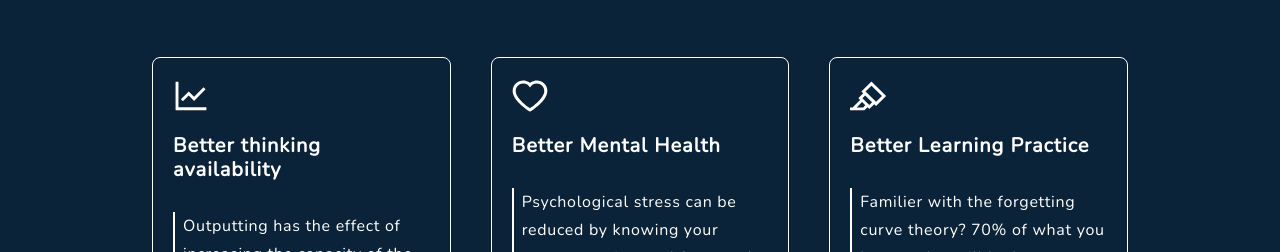
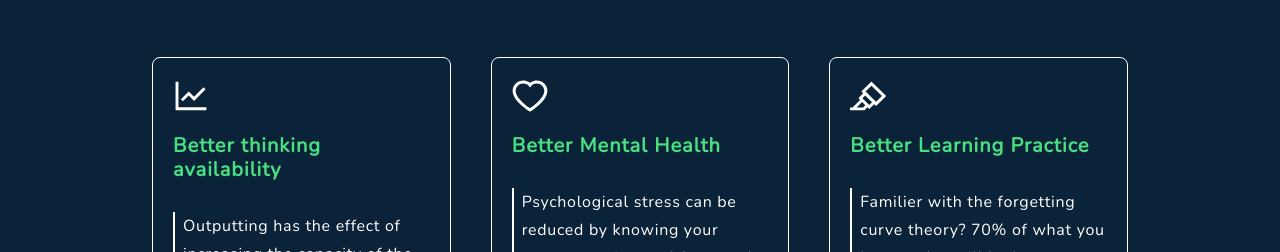
Before and after one commit to hiroki0116/60s-idea-training-client, a Next.js app: page / in a window 1280 px wide. Shown: the part 1060-1312 px from the top of the page. Built offline with nearby package versions, Linux system fonts and the light colour scheme; no server answers.

Commit message:
Change text color on home page

```diff
--- a/components/about/HeroSection.tsx
+++ b/components/about/HeroSection.tsx
@@ -10,7 +10,7 @@ const HeroSection = () => {
     }
 
   return (
-    <div className="min-h-screen w-full grid sm:grid-cols-3 grid-cols-1 justify-items-center items-center sm:px-36 px-10" style={{backgroundColor:PRIMARY_COLOR}}>
+    <div className="min-h-screen w-full grid sm:grid-cols-3 grid-cols-1 justify-items-center items-center sm:px-36 px-10 " style={{backgroundColor:PRIMARY_COLOR}}>
         <div className="sm:col-span-2">
             <div className="sm:pb-20 pb-5 pt-16">
                 <div className="pb-3 text-base text-green-400">Hi, my name is</div>
@@ -35,7 +35,7 @@ const HeroSection = () => {
             </div>
         </div>
 
-        <div className="sm:col-span-1 sm:pt-10">
+        <div className="sm:col-span-1 sm:pt-10 relative">
             <Timeline>
 
                 <Timeline.Item color="#4ade80">
--- a/components/homepage/SecondSection.tsx
+++ b/components/homepage/SecondSection.tsx
@@ -34,7 +34,7 @@ const SecondSection = () => {
             {contents.map((content, index) => (
                 <div className='col-span-1 rounded-lg border border-white p-5 transform transition duration-500 hover:scale-110' key={index}>
                     {content.icon}
-                    <h4 className='text-lg text-white font-bold tracking-wider pb-5'>{content.title}</h4>
+                    <h4 className='text-lg text-green-400 font-bold tracking-wider pb-5'>{content.title}</h4>
                     <p className='border-l-2 pl-2 text-base sm:leading-7 leading-5'>{content.body}</p>
                 </div>
             ))}
```
